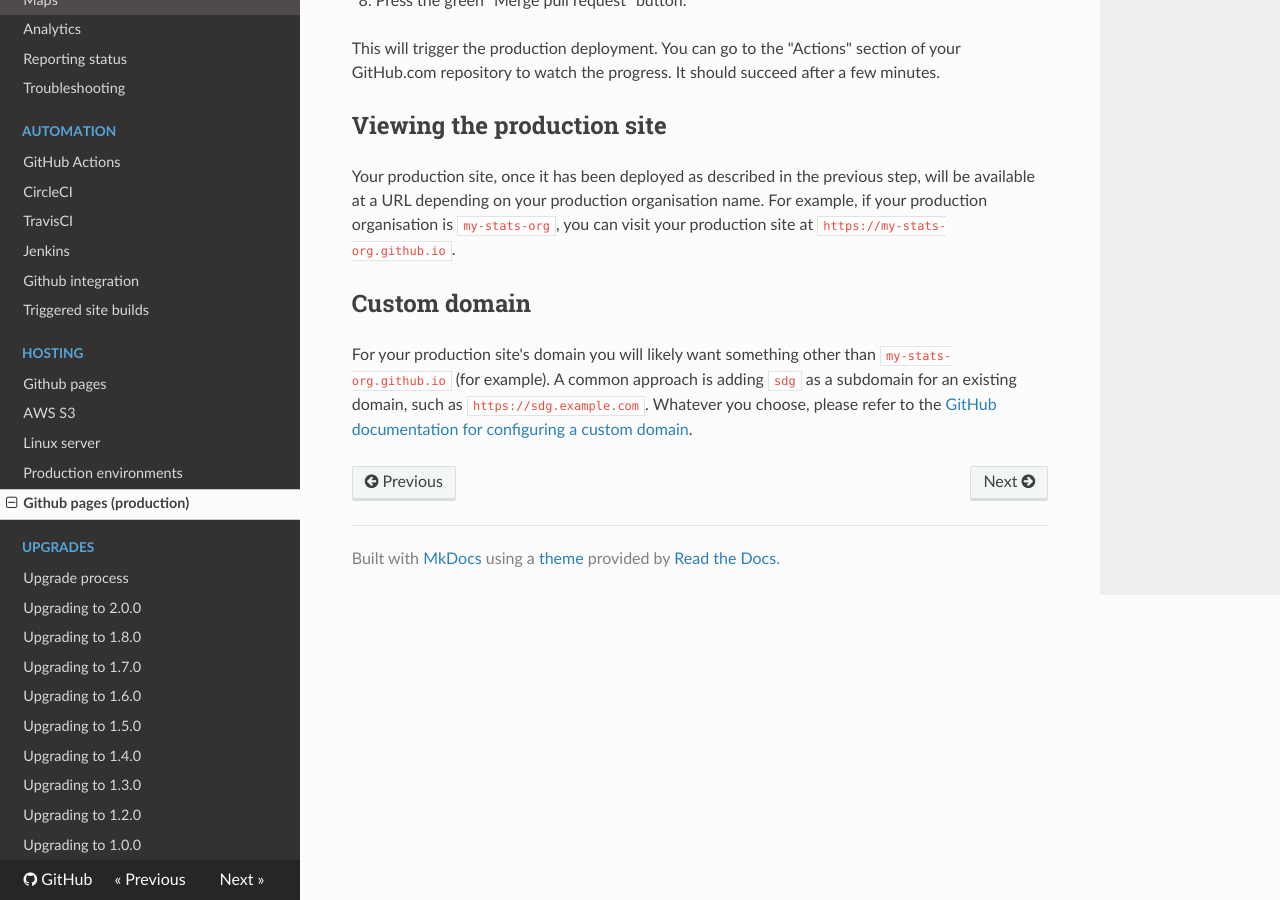
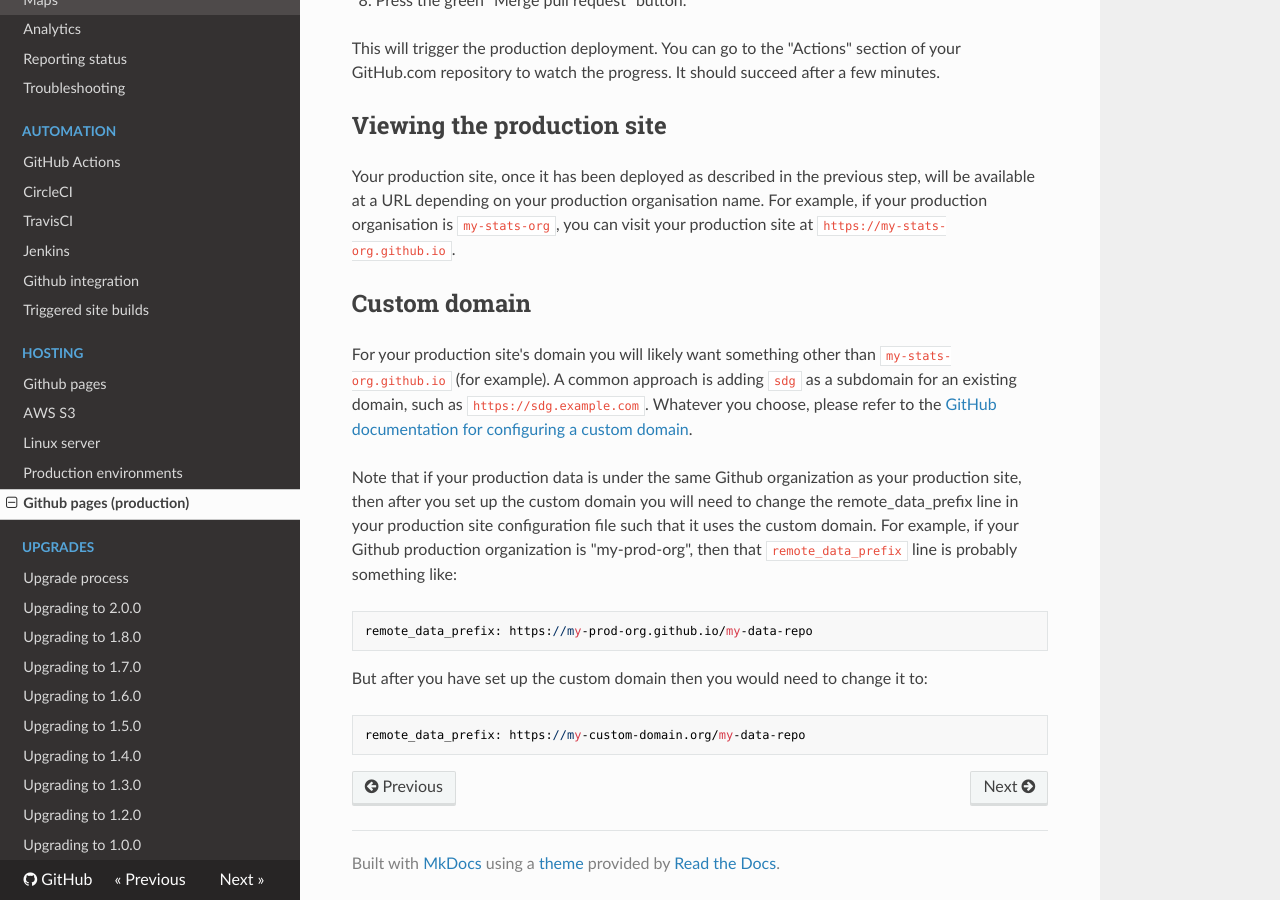
Before and after one commit to open-sdg/open-sdg, an MkDocs documentation site: the page built from docs/hosting/github-pages-production.md, in a window 1280 px wide and 900 px high, scrolled down 3857 px. Built offline with MkDocs 1.6.1, drawn with Linux system fonts in a browser that asks for light colours; nearby versions of some CDN libraries.

Commit message:
Clarify custom domain and remote_data_prefix

````diff
--- a/docs/hosting/github-pages-production.md
+++ b/docs/hosting/github-pages-production.md
@@ -110,3 +110,15 @@ Your production site, once it has been deployed as described in the previous ste
 ## Custom domain
 
 For your production site's domain you will likely want something other than `my-stats-org.github.io` (for example). A common approach is adding `sdg` as a subdomain for an existing domain, such as `https://sdg.example.com`. Whatever you choose, please refer to the [GitHub documentation for configuring a custom domain](https://help.github.com/en/github/working-with-github-pages/configuring-a-custom-domain-for-your-github-pages-site).
+
+Note that if your production data is under the same Github organization as your production site, then after you set up the custom domain you will need to change the remote_data_prefix line in your production site configuration file such that it uses the custom domain. For example, if your Github production organization is "my-prod-org", then that `remote_data_prefix` line is probably something like:
+
+```
+remote_data_prefix: https://my-prod-org.github.io/my-data-repo
+```
+
+But after you have set up the custom domain then you would need to change it to:
+
+```
+remote_data_prefix: https://my-custom-domain.org/my-data-repo
+```
````
